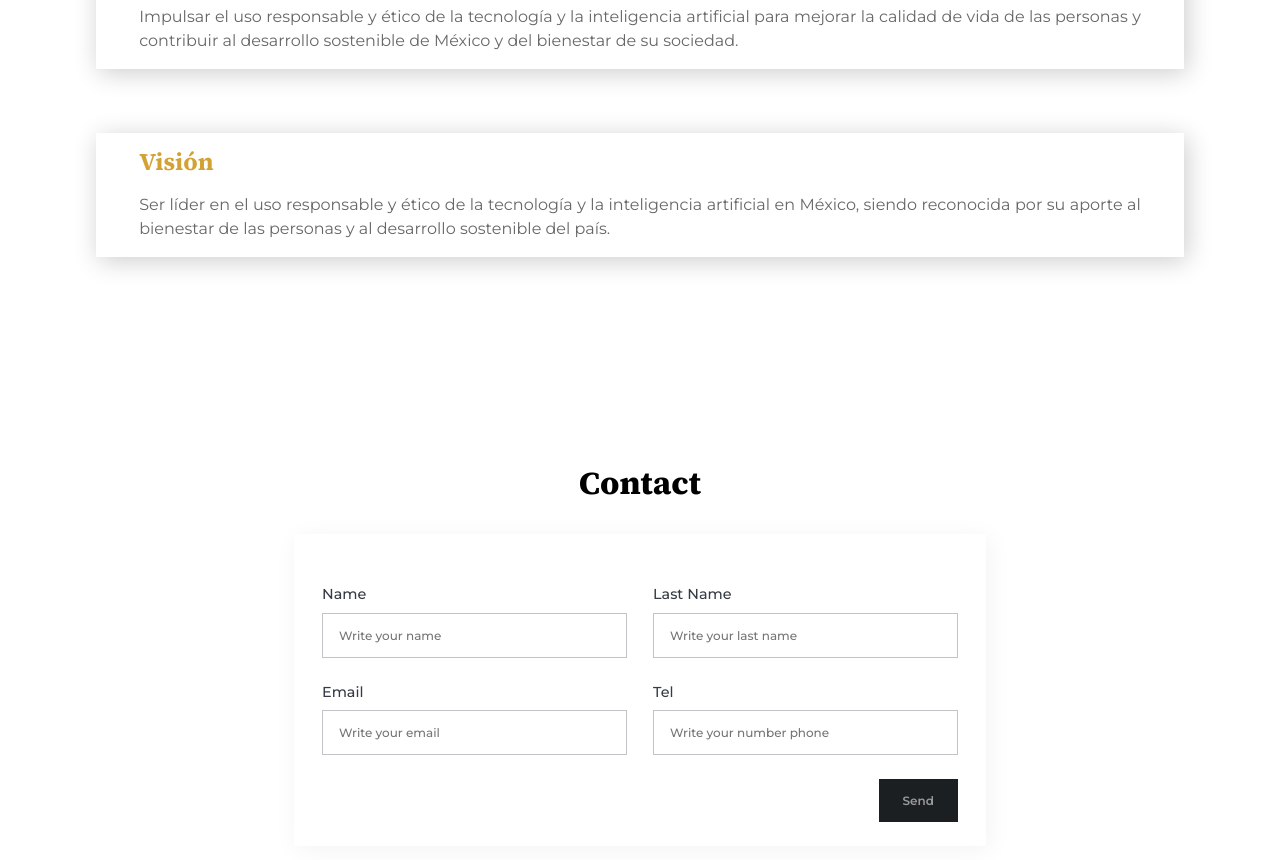
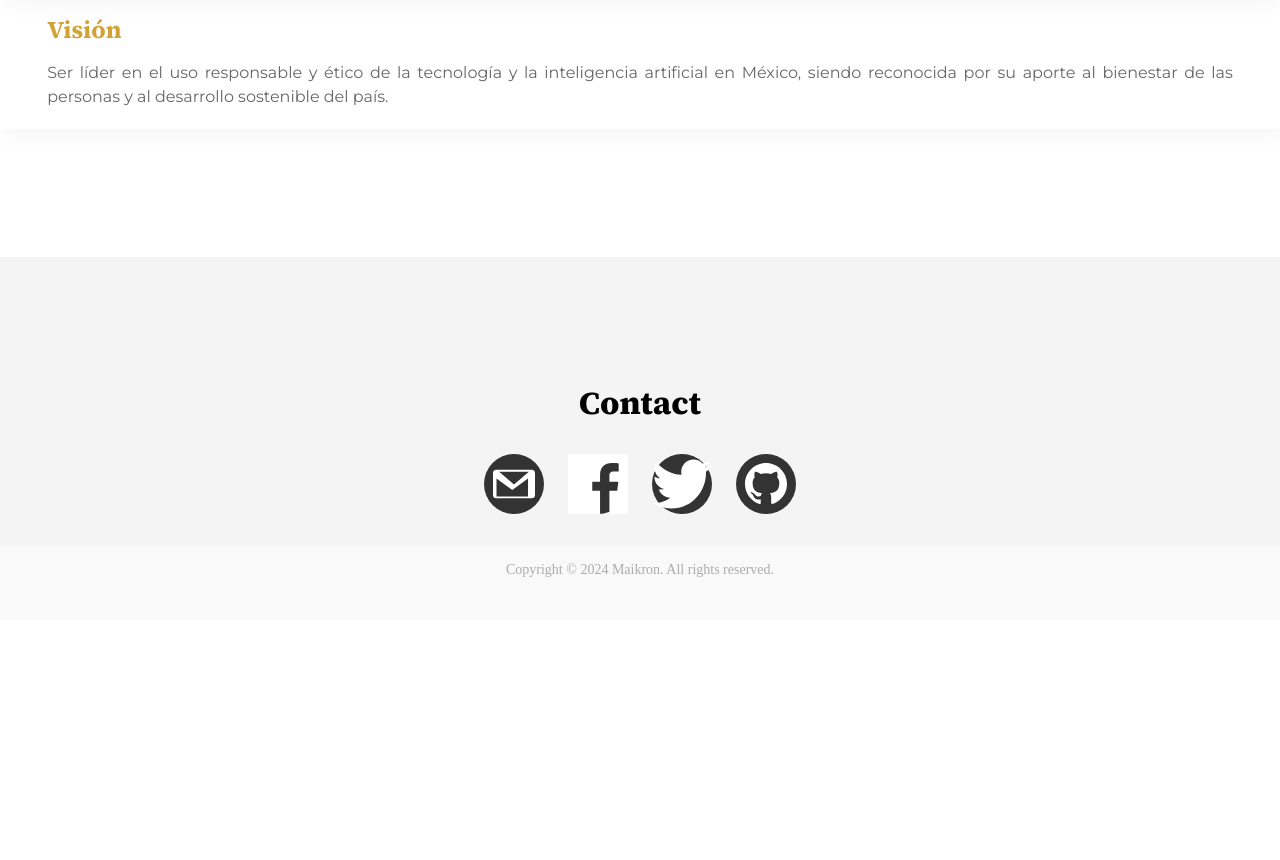
Before and after one commit to Daniel-Garrido/association, a Vue app: page /#/ in a window 1280 px wide. Shown: the part 4440-5300 px from the top of the page. After the commit the page ends 5060 px from the top, so only its background shows below. Built offline with nearby package versions, Linux system fonts and the light colour scheme.

Commit message:
Add files via upload

```diff
--- a/src/pages/HomePage.vue
+++ b/src/pages/HomePage.vue
@@ -164,10 +164,47 @@ import {listCard1, listEvents, listConferences, listProjects, listLogosCommunity
 
   </section>
 
+<!-- Section Contact -->
+<section class="section__contact" id="contact">
+  <div class="contact__content container" data-aos="fade-up" data-aos-duration="1000">
+    <h2 class="contact__title section__title">Contact</h2>
+    <div class="contact__info">
+      <div class="contact__social">
+        <a href="mailto:g.goldcastle@maikron.org" class="contact__social--link">
+  <svg xmlns="http://www.w3.org/2000/svg" viewBox="0 0 24 24" width="42" height="42" fill="currentColor">
+    <path d="M22 3.9H2a2 2 0 0 0-2 2v12.2a2 2 0 0 0 2 2h20a2 2 0 0 0 2-2V5.9a2 2 0 0 0-2-2zm-1.5 1.1L12 12.3 3.5 5H20.5zM2 19.1V8.9l9 6.5 9-6.5v10.2H2z"/>
+  </svg>
+</a>
+        <a href="https://www.facebook.com/profile.php?id=61553712248073" target="_blank" class="contact__social--link">
+          <svg xmlns="http://www.w3.org/2000/svg" viewBox="0 0 24 24" fill="currentColor" class="contact__icon">
+            <path d="M22.675 0h-21.35c-.733 0-1.325.592-1.325 1.325v21.351c0 .733.592 1.324 1.325 1.324h11.495v-9.294h-3.118v-3.622h3.118v-2.671c0-3.097 1.894-4.788 4.66-4.788 1.325 0 2.465.099 2.794.143v3.24h-1.916c-1.502 0-1.794.714-1.794 1.762v2.314h3.588l-.467 3.622h-3.121v9.294h6.116c.733 0 1.324-.592 1.324-1.325v-21.351c0-.733-.591-1.325-1.324-1.325z"/>
+          </svg>
+        </a>
+        <a href="https://x.com/Maikron_JAICA" target="_blank" class="contact__social--link">
+          <svg xmlns="http://www.w3.org/2000/svg" viewBox="0 0 24 24" fill="currentColor" class="contact__icon">
+            <path d="M24 4.557c-.883.392-1.832.656-2.828.775 1.017-.609 1.798-1.574 2.165-2.724-.951.564-2.005.974-3.127 1.195-.897-.957-2.178-1.555-3.594-1.555-2.718 0-4.918 2.201-4.918 4.917 0 .385.044.761.128 1.124-4.083-.205-7.702-2.16-10.126-5.134-.423.725-.666 1.571-.666 2.475 0 1.708.87 3.214 2.188 4.099-.808-.026-1.567-.248-2.229-.617-.001.021-.001.042-.001.063 0 2.386 1.697 4.374 3.951 4.829-.414.113-.851.173-1.3.173-.318 0-.626-.031-.928-.088.627 1.957 2.445 3.379 4.604 3.419-1.683 1.319-3.808 2.106-6.115 2.106-.397 0-.79-.023-1.175-.068 2.179 1.396 4.768 2.21 7.548 2.21 9.054 0 14.002-7.498 14.002-13.999 0-.213-.004-.426-.014-.637.962-.695 1.798-1.562 2.457-2.548z"/>
+          </svg>
+        </a>
+        <a href="https://github.com/Maikron-JAICA" target="_blank" class="contact__social--link">
+  <svg xmlns="http://www.w3.org/2000/svg" viewBox="0 0 24 24" width="42" height="42" fill="currentColor">
+    <path d="M12 0C5.37 0 0 5.37 0 12c0 5.3 3.438 9.8 8.207 11.387.6.113.793-.262.793-.586 0-.288-.012-1.05-.017-2.06-3.293.715-4-1.598-4-1.598-.54-1.37-1.317-1.737-1.317-1.737-1.077-.737.082-.722.082-.722 1.19.084 1.82 1.223 1.82 1.223 1.06 1.815 2.786 1.293 3.464.99.107-.766.415-1.293.755-1.593-2.648-.3-5.44-1.324-5.44-5.896 0-1.302.465-2.368 1.22-3.202-.122-.303-.53-1.518.116-3.16 0 0 1.005-.32 3.3 1.227.957-.266 1.98-.399 3-.405 1.02.006 2.043.139 3 .405 2.292-1.547 3.297-1.227 3.297-1.227.648 1.642.24 2.857.118 3.16.755.834 1.218 1.9 1.218 3.202 0 4.586-2.795 5.59-5.454 5.883.427.369.81 1.095.81 2.213 0 1.598-.014 2.882-.014 3.275 0 .327.19.705.8.585C20.565 21.797 24 17.3 24 12c0-6.63-5.373-12-12-12z"/>
+  </svg>
+</a>
+
+      </div>
+    </div>
+  </div>
+
+</section>
+
+  <!-- Footer Section -->
+   <section>  <div class="footer__bottom-body">
+  <p class="footer__bottom-text">Copyright © 2024 Maikron. All rights reserved.</p>
+  <div class="footer__terms">&nbsp;</div>
+</div></section>
 
 
-  <!-- Section Contact -->
-  <section class="section__contact" id="contact">
+  <!--<section class="section__contact" id="contact">
     <div class="contact__content container" data-aos="fade-up" data-aos-duration="1000">
       <h2 class="contact__title section__title">
         contact
@@ -175,7 +212,7 @@ import {listCard1, listEvents, listConferences, listProjects, listLogosCommunity
       <formContact />
 
     </div>
-  </section>
+  </section>-->
 
 
 </template>
@@ -444,7 +481,7 @@ ul{
 
 .section__about{
   /* padding-block: 5.8rem 7rem; */
-  padding-bottom: 5rem;
+  padding-bottom: 8rem;
 }
 
 .about__content{
@@ -453,15 +490,12 @@ ul{
 }
 
 .about__title{
-  margin-bottom: 1rem;
+  margin-bottom: 3rem;
 }
 
 .about__content_seccion{
-  width: 85%;
-
-  padding: 1rem;
-  margin:2rem;
-  box-shadow: 3px 4px 24px 0px rgba(0, 0, 0, 0.2);
+  padding: 20px;
+  box-shadow: 3px 4px 24px 0px rgba(0, 0, 0, 0.05);
 }
 
 .about__title_Text{
@@ -484,35 +518,89 @@ ul{
   padding: 0 1.7rem;
 }
 
-/**media query para la seccion de about */
-@media (max-width: 400px) {
-  .about__content_seccion {
-    width: 95%; /* Ajustar el ancho para pantallas más pequeñas */
-    margin: 1rem; /* Reducir el margen */
-    padding: 0.5rem; /* Ajustar el padding */
+
+/********  Clases Section Contact  ********/
+.section__contact {
+  padding: 2rem 1rem;
+  background-color: #f4f4f4;
+}
+
+.contact__content {
+  text-align: center;
+}
+
+.contact__title {
+  font-size: 2rem;
+  margin-bottom: 1rem;
+}
+
+.contact__info {
+  display: flex;
+  flex-direction: column;
+  align-items: center;
+}
+
+.contact__social {
+  display: flex;
+  justify-content: center;
+  gap: 1.5rem; /* Espacio entre íconos, ajustado para pantallas más pequeñas */
+  margin-top: 1rem;
+}
+
+.contact__social--link {
+  display: inline-flex;
+  align-items: center;
+  justify-content: center;
+  width: 60px; /* Tamaño base del enlace */
+  height: 60px; /* Tamaño base del enlace */
+  background-color: #333;
+  border-radius: 50%;
+  color: #fff;
+  transition: background-color 0.3s;
+}
+
+.contact__social--link:hover {
+  background-color: #555;
+}
+
+.contact__icon-large {
+  width: 30px; /* Tamaño del icono grande */
+  height: 30px; /* Tamaño del icono grande */
+  margin-right: 0.5rem;
+}
+
+@media (max-width: 768px) {
+  .contact__social {
+    gap: 1rem; /* Ajuste de espacio entre íconos para pantallas medianas */
   }
 
-  .about__title_Text {
-    font-size: 1.2rem; /* Reducir el tamaño de la fuente */
-    line-height: 20px; /* Ajustar la altura de línea */
-    padding: 0 1rem; /* Ajustar el padding */
+  .contact__social--link {
+    width: 50px; /* Tamaño del enlace para pantallas medianas */
+    height: 50px; /* Tamaño del enlace para pantallas medianas */
   }
 
-  .about_Text {
-    font-size: 0.9rem; /* Reducir el tamaño de la fuente si es necesario */
-    line-height: 20px; /* Ajustar la altura de línea */
-    padding: 0 1rem; /* Ajustar el padding */
+  .contact__icon-large {
+    width: 24px; /* Tamaño del icono grande en pantallas medianas */
+    height: 24px; /* Tamaño del icono grande en pantallas medianas */
   }
 }
 
+@media (max-width: 480px) {
+  .contact__social {
+    flex-direction: row; /* Cambio de dirección de columna a fila para íconos en pantallas pequeñas */
+    gap: 0.5rem; /* Ajuste de espacio entre íconos para pantallas pequeñas */
+  }
 
-/********  Clases Section Contact  ********/
-.section__contact{
-  padding-bottom: 10rem;
+  .contact__social--link {
+    width: 45px; /* Tamaño del enlace para pantallas pequeñas */
+    height: 45px; /* Tamaño del enlace para pantallas pequeñas */
+  }
 
+  .contact__icon-large {
+    width: 20px; /* Tamaño del icono grande en pantallas pequeñas */
+    height: 20px; /* Tamaño del icono grande en pantallas pequeñas */
+  }
 }
-
-
 /********  Clases Section Community  ********/
 .section__community{
   background: #2E3339;
@@ -530,4 +618,36 @@ ul{
   margin-bottom: 4rem;
 }
 
+.footer__bottom-body {
+  background-color: #f9f9f9; /* Gris blancuzco */
+  padding: 1rem 0;
+  text-align: center;
+  width: 100%;
+  box-sizing: border-box;
+}
+
+.footer__bottom-body p{
+  font-size: 0.875rem;
+  color: rgba(153, 153, 153, 0.8);
+}
+
+.footer__bottom-text {
+  font-size: 0.875rem;
+  color: #333;
+}
+
+.footer__terms {
+  margin-top: 0.5rem;
+}
+
+@media (max-width: 600px) {
+  .footer__bottom-body {
+    padding: 0.5rem 0;
+  }
+
+  .footer__bottom-text {
+    font-size: 0.75rem;
+  }
+}
+
 </style>
```
